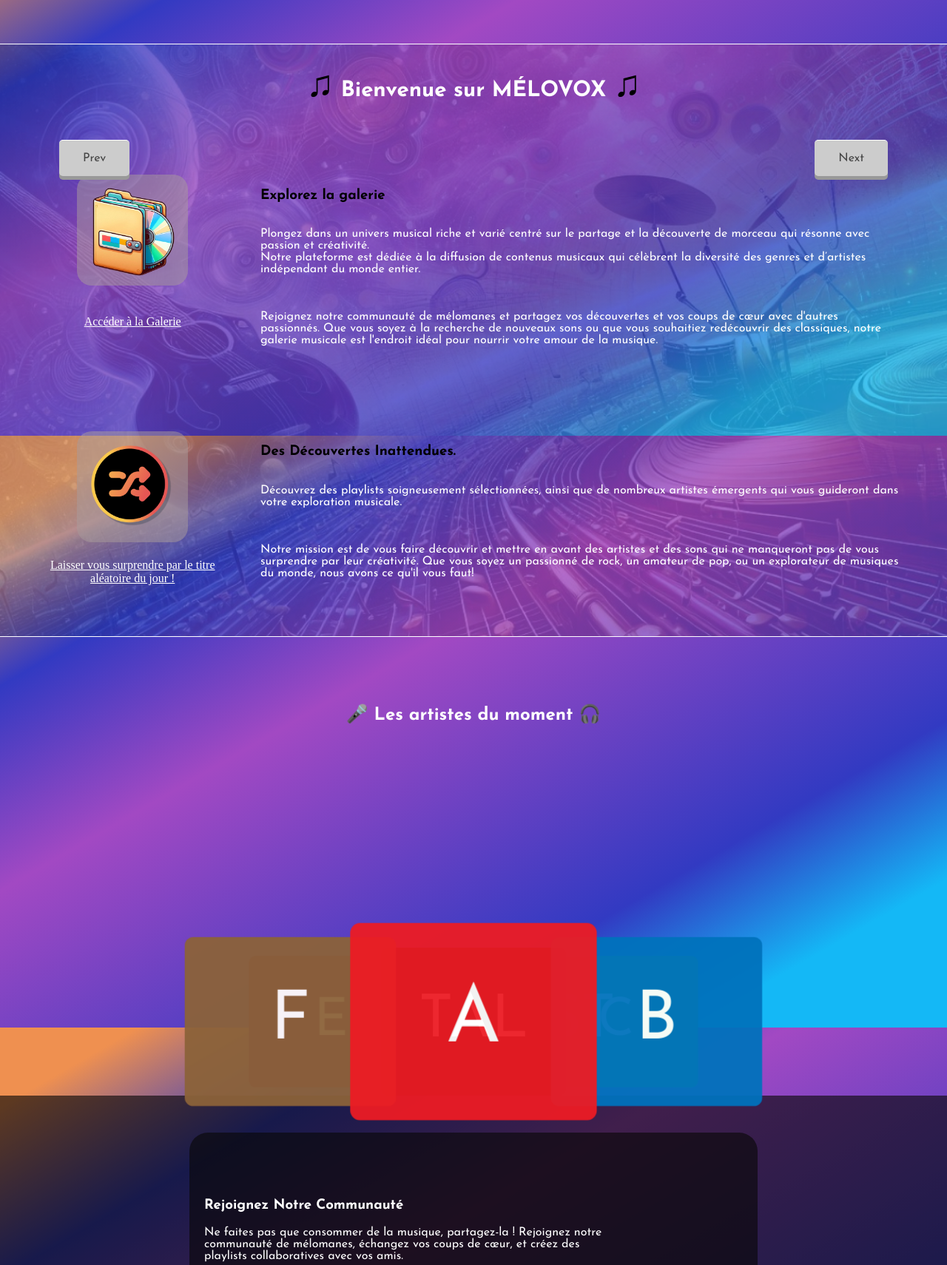
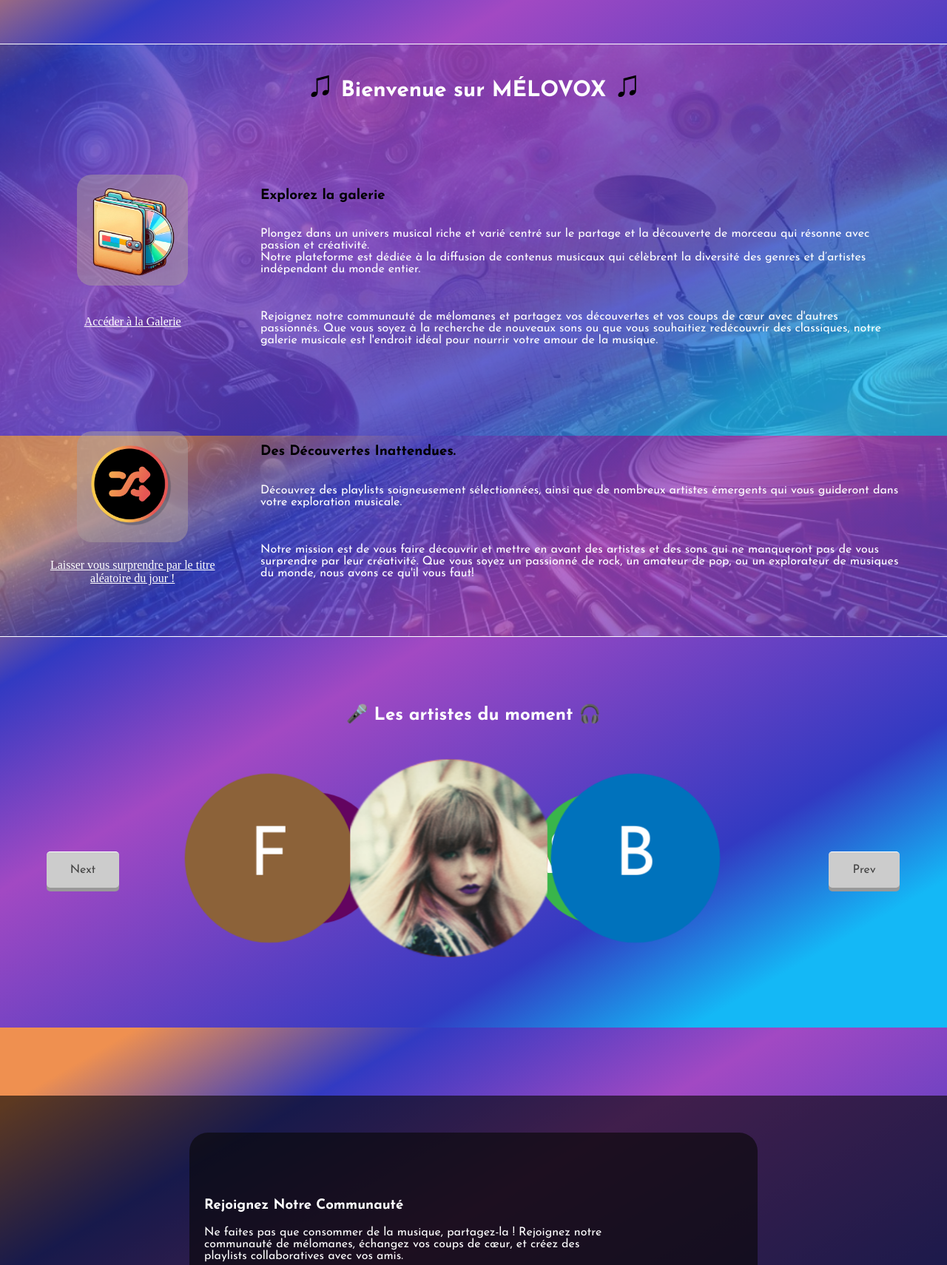
Before and after one commit to DaphneAntilope/melovox_v4, a PHP site: page / in a window 1280 px wide. Shown: the part 211-1921 px from the top of the page at 74% size. Run offline with PHP 8.4, Linux system fonts and the light colour scheme; some libraries are stand-ins or nearby versions.

Commit message:
Ajout du slider sur la page index de Melovox

```diff
--- a/content_dynamique/header.php
+++ b/content_dynamique/header.php
@@ -57,6 +57,9 @@
     <link rel="stylesheet" href="path/to/owl.carousel.min.css">
     <link rel="stylesheet" href="path/to/owl.theme.default.min.css">
 
+    <script src="node_modules\jquery\dist\jquery.js"></script>
+
+
     <!--meta typos  -->
     <link rel="preconnect" href="https://fonts.googleapis.com">
     <link rel="preconnect" href="https://fonts.gstatic.com" crossorigin>
--- a/index.php
+++ b/index.php
@@ -140,7 +140,7 @@
 <div class="container">
   <div class="carousel">
     <div class="a">
-      <div class="item">A</div>
+      <div class="item"><img src="visuel\icons\users icons\alexia.png" alt=""></div>
     </div>
     <div class="b">
       <div class="item">B</div>
@@ -213,6 +213,6 @@
  <!-- <script src="scontent_dynamique\sliderV2.js"></script> -->
 
   <!-- Inclusion du fichier JavaScript pour le slider splide -->
-  <script src="content_dynamique\carrousel.js"></script>
+  <script src="content_dynamique/carrousel.js"></script>
 
 <?php require "content_dynamique/footer.php"; ?>
--- /dev/null
+++ b/package.json
@@ -0,0 +1,5 @@
+{
+  "dependencies": {
+    "jquery": "^3.7.1"
+  }
+}
--- a/styles/index_style.css
+++ b/styles/index_style.css
@@ -320,15 +320,21 @@
     display: block;
     position: absolute;
     background: #000;
-    width: 250px;
+    width: 200px;
     height: 200px;
     line-height: 200px;
     font-size: 5em;
     text-align: center;
     color: #FFF;
-    opacity: 0.95;
-    border-radius: 10px;
+    opacity: 1;
+    border-radius: 100%;
     transition: transform 1s;
+  }
+
+  .item img {
+    object-fit: cover;
+    width: 100%;
+    height: 100%;
   }
 
   .a {
@@ -370,8 +376,6 @@
 
   .next, .prev {
     color: #444;
-    position: absolute;
-    top: 100px;
     padding: 1em 2em;
     cursor: pointer;
     background: #CCC;
@@ -379,14 +383,21 @@
     border-top: 1px solid #FFF;
     box-shadow: 0 5px 0 #999;
     transition: box-shadow 0.1s, top 0.1s;
+    position: relative;
   }
   .next:hover, .prev:hover { color: #000; }
-  .next:active, .prev:active {
-    top: 50%;
+.prev:active {
+    top: -51%;
     box-shadow: 0 1px 0 #999;
   }
-  .next { right: 5em; top: 50%; }
-  .prev { left: 5em; top: 50%; }
+
+  .next:active {
+    top: -170.5px;
+    box-shadow: 0 1px 0 #999;
+  }
+
+  .next { right: 33em; top: -170.5px; }
+  .prev { left: 33em; top: -51%; }
 
 /* --------- Section 3 : A propos-------- */
 #bg_a_propos{
```
Also changed, not shown: package-lock.json (added).
